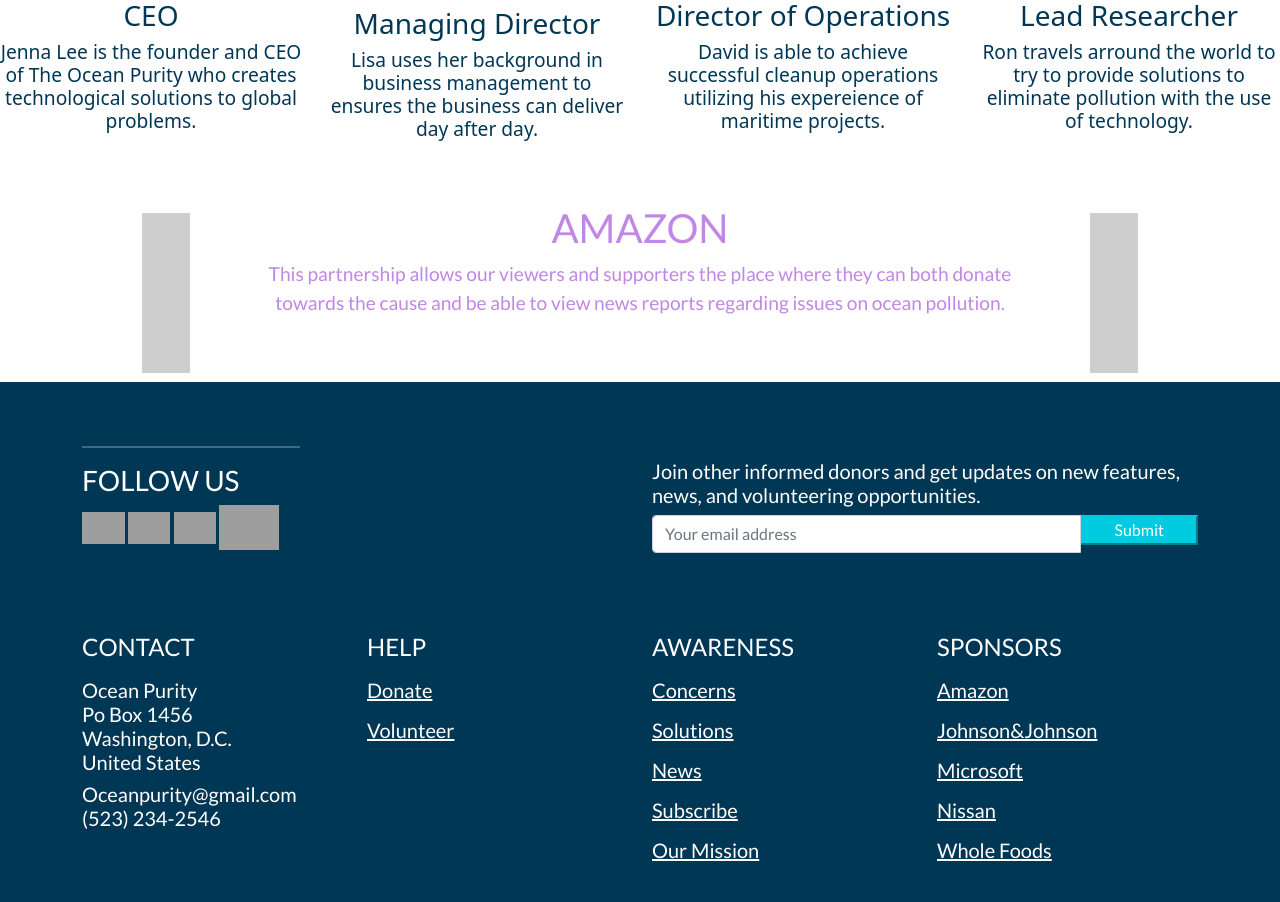
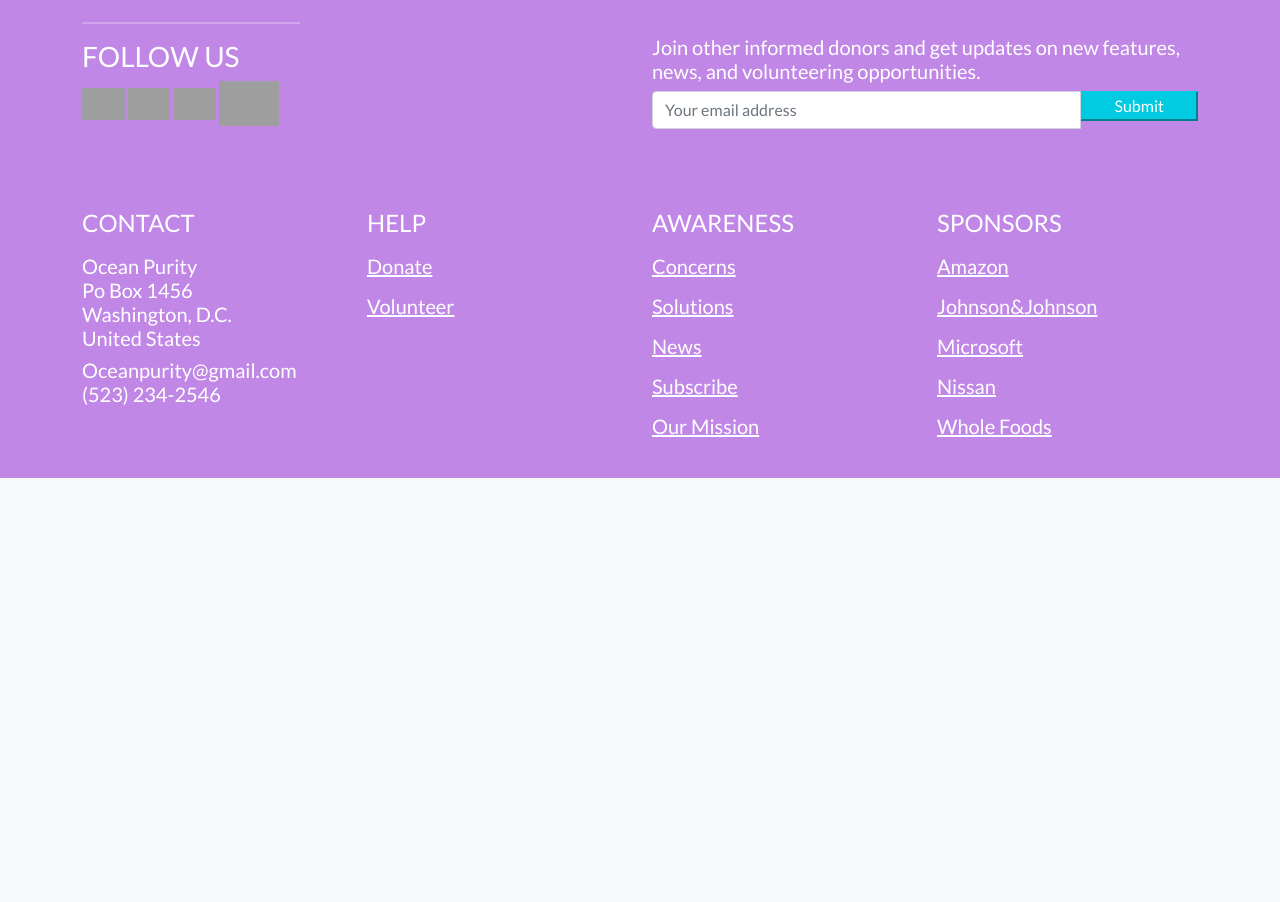
Before and after one commit to idaniaa/project, a Flask app: page / in a window 1280 px wide. Shown: the part 3302-4204 px from the top of the page. After the commit the page ends 3780 px from the top, so only its background shows below. Run offline with Flask 2, Linux system fonts and the light colour scheme; some libraries are stand-ins or nearby versions; grey boxes are pictures that could not be loaded.

Commit message:
add at 10:45

```diff
--- a/static/css/style.css
+++ b/static/css/style.css
@@ -204,7 +204,7 @@ body{
 }
 
 .h3tag{
-  color: lightblue;
+  color: #f2cd68;
   font-size:3rem;
   font-family: 'Lato', sans-serif;
   float:left;
@@ -227,7 +227,7 @@ body{
 /* problem */
 
 
-.left{
+/* .left{
    height:100vh;
    color:white;
    box-shadow: 0 200px 300px 0 rgba(0, 0, 0, 0.2), 0 200px 10px 0 rgba(0, 0, 0, 0.19);
@@ -238,10 +238,10 @@ body{
     font-family: 'Lato', sans-serif;
     font-size:1.2rem;
     text-shadow: 2px 2px 4px #000000;
-}
+} */
 
 
-.right{
+/* .right{
    background: linear-gradient( rgba(0, 0, 0, 0.5), rgba(0, 0, 0, 0.5) ), url('https://images.unsplash.com/photo-1568358278839-29bbf0089875?ixlib=rb-1.2.1&ixid=eyJhcHBfaWQiOjEyMDd9&auto=format&fit=crop&w=667&q=80');
    height:100vh;
    color:white;
@@ -253,7 +253,7 @@ body{
    font-size:1.2rem;
    text-shadow: 2px 2px 4px #000000;
 
-}
+} */
 
 
 
@@ -438,6 +438,11 @@ footer img{
 
 .donate1{
   cursor: pointer;
+  background-color: #C087E6;
+  color: white;
+  font-size: 2rem;
+  border-color: #ffffff;
+  /* margin-bottom: 0.5rem; */
 }
 
 @media screen and (max-height: 450px) {
--- a/templates/index.html
+++ b/templates/index.html
@@ -48,12 +48,17 @@
 
     <div class="home container-fuild">
      <div class="row" id="ad">
-         <!-- <img src="https://gp1.com/wp-content/uploads/2018/04/Homeless.jpg"> -->
+
        <div class="col-lg-12 text-center pt-3">
            <!-- donate button -->
-           <span class="donate1" onclick="openNav()"><h1>DONATE<img src="img/make-a-donation.svg"style="height:2rem;margin-bottom:0.7rem;"></h1></span>
+           <!-- <span class="donate1" onclick="openNav()"><h1>DONATE<img src="img/make-a-donation.svg"style="height:2rem;margin-bottom:0.7rem;"></h1></span> -->
+           <button type="submit" class="donate1" id="" data-toggle="modal" data-target="#exampleModalCenter">DONATE<i class="fas fa-donate"></i></button>
        </div>
+
+
      </div>
+
+
      <div class="row">
         <div class="opening col-lg-12 pl-5">
           <h1 id= "test">BUILDING<br>THE FUTURE</h1>
@@ -66,7 +71,7 @@
     <div class="info container-fuild" id="about">
      <div class="row" style="right:0">
         <div class="col-md-6 pt-5 pl-5 pr-5">
-           <hr style="height:0.1rem;background-color:#01cbe1;width:50%" align="left">
+           <hr style="height:0.1rem;background-color:#f2cd68;width:50%" align="left">
           <h3 class="h3tag">OUR MISSION</h3>
           <p class="ptag">
             Our mission is to keep our oceans as clean  as possible by creating solutions to current pollution issues and spreading awareness of oceanic issues. We hope to create healthy, rich and biodiverse oceans for future generations to enjoy.
@@ -75,7 +80,7 @@
 
         </div>
         <div class=" col-md-6 text-center" style="padding-top:5rem;">
-          <img src="https://image.flaticon.com/icons/svg/1890/1890107.svg" style=" height:20rem;width:25rem;padding-bottom:1rem;">
+          <img src="https://img.icons8.com/ios/452/helping-hand.png" style=" height:20rem;width:25rem;padding-bottom:1rem;">
        </div>
      </div>
     </div>
@@ -83,15 +88,16 @@
  <section class="problem container-fuild">
   <div class="row text-center">
     <div class="left col-md-6">
+        <!-- <img src="https://i.pinimg.com/originals/11/02/05/1102050d4bbe55645a73963d9667c6aa.jpg"> -->
       <h1 style="margin-top:10rem;text-shadow: rgba(0,0,0,.5) 0 1px 1px;"> Concerns</h1>
       <p style="text-align:justify;margin-left:1rem;margin-right:1rem;"> People around the world are unaware of the problems of certain items we use everyday. Plastic is everywhere: Soda Cans, Water Bottles, Straws, and Bags. For years now we have been told and aware that recycling is the best way of getting rid of waste in the best way possible and still 90% of global plastic is not being recycled. Oceans like the Antarctic ocean supports many sea creatures such as- Penguins, Whales, Fishes, and Seals.</p>
-     <a href="problem.html"><button type="button" class="btn btn-secondary">What's the problem?</button></a>
+     <!-- <a href="problem.html"><button type="button" class="btn btn-secondary">What's the problem?</button></a> -->
     </div>
 
      <div class="right col-md-6">
        <h1 style="margin-top:10rem;text-shadow: rgba(0,0,0,.5) 0 1px 1px;"> Solutions</h1>
        <p style="text-align:justify;margin-left:1rem;margin-right:1rem;">Reduce Carbon Footprint! Carbon dioxide, a known greenhouse gas, is making our oceans more acidic. This is contributing to the loss of corals on a global scale, as their calcium skeletons are weakened by the increasing acidity of the water. To fix this, leave no trash behind. As beach crowds increase, so does the amount of trash left behind or blown away. Be sure to properly reduce, reuse, and recycle anything you wish to dispose of.</p>
-      <a href="fix.html"> <button class="btn btn-rounded btn-primary">Join The Solution</button></a>
+      <!-- <a href="fix.html"> <button class="btn btn-rounded btn-primary">Join The Solution</button></a> -->
      </div>
     </div>
   </section>
@@ -146,10 +152,10 @@
     <section class="team2 container-fuild text-center mt-5 mb-5 ml-5 mr-5">
        <div class="row">
          <div class="col-md-3 pt-2">
-             <h3 style="color:#003755;">Jenna Lee</h3>
+             <h3 style="color:#C087E6;">Jenna Lee</h3>
             <img src="https://c.stocksy.com/a/xQS200/z9/585959.jpg?1567354104" style="height:11rem;border-radius:10px;width:17rem;">
-            <h3 style="color:#003755;">CEO<h3>
-           <p  class="" style="color:#003755;font-size:1.2rem;">Jenna Lee is the founder and CEO of The Ocean Purity who creates technological solutions to global problems.
+            <h3 style="color:#C087E6;">CEO<h3>
+           <p  class="" style="color:#C087E6;font-size:1.2rem;">Jenna Lee is the founder and CEO of The Ocean Purity who creates technological solutions to global problems.
             </p>
            <!-- <img src="img/linkedin.svg" style="height:2rem;">
            <img src="img/facebook1.svg" style="height:2rem;"> -->
@@ -157,30 +163,30 @@
           </div>
 
           <div class="col-md-3 pt-2">
-             <h3 style="color:#003755;">Lisa Rodriguez <h3>
+             <h3 style="color:#C087E6;">Lisa Rodriguez <h3>
             <img src="https://www.hnmagazine.com/wp-content/uploads/2017/03/Fotolia_129294808_Subscription_Monthly_M.jpg" style="height:11rem;border-radius:10px;width:17rem;">
-            <h3 style="color:#003755;">Managing Director<h3>
-            <p class="" style="color:#003755;font-size:1.2rem;">Lisa uses her background in business management to ensures the business can deliver day after day.</p>
+            <h3 style="color:#C087E6;">Managing Director<h3>
+            <p class="" style="color:#C087E6;font-size:1.2rem;">Lisa uses her background in business management to ensures the business can deliver day after day.</p>
              <!-- <img src="img/linkedin.svg" style="height:2rem;">
            <img src="img/facebook1.svg" style="height:2rem;"> -->
           </div>
 
           <div class="col-md-3 pt-2">
-             <h3 style="color:#003755;">David Okolo</h3>
+             <h3 style="color:#C087E6;">David Okolo</h3>
             <img src="https://diversityuk.org/wp-content/uploads/2017/08/Black-Businessman-Image-copyright-of-iStockPhoto-Getty-Images.-665x444.jpg" style="height:11rem;border-radius:10px;width:17rem;">
-            <h3 style="color:#003755;"> Director of Operations<h3>
-            <p  class="" style="color:#003755;font-size:1.2rem;"<p> David is able to achieve successful cleanup operations utilizing his expereience of maritime projects.
+            <h3 style="color:#C087E6;"> Director of Operations<h3>
+            <p  class="" style="color:#C087E6;font-size:1.2rem;"<p> David is able to achieve successful cleanup operations utilizing his expereience of maritime projects.
 </p>
             <!-- <img src="img/linkedin.svg" style="height:2rem;">
            <img src="img/facebook1.svg" style="height:2rem;"> -->
           </div>
 
           <div class="col-md-3 pt-2">
-             <h3 style="color:#003755;">Ron Burgundy</h3>
+             <h3 style="color:#C087E6;">Ron Burgundy</h3>
             <img src="https://d39l2hkdp2esp1.cloudfront.net/img/photo/136822/136822_00_2x.jpg" style="height:11rem;border-radius:10px;width:17rem;">
-            <h3 style="color:#003755;">Lead Researcher
+            <h3 style="color:#C087E6;">Lead Researcher
 <h3>
-            <p  class="" style="color:#003755;font-size:1.2rem;">Ron travels arround the world to try to provide solutions to eliminate pollution with the use of technology.</p>
+            <p  class="" style="color:#C087E6;font-size:1.2rem;">Ron travels arround the world to try to provide solutions to eliminate pollution with the use of technology.</p>
              <!-- <img src="img/linkedin.svg" style="height:2rem;">
            <img src="img/facebook1.svg" style="height:2rem;"> -->
           </div>
@@ -225,7 +231,7 @@
   </a>
 </div>
    </section>
-<footer style="background-color:#003755;padding-bottom:2rem;">
+<footer style="background-color:#C087E6;padding-bottom:2rem;">
   <div class="foot container">
     <div class="row">
       <div class="col-md-6">
@@ -248,13 +254,13 @@
   <div class="modal-dialog modal-dialog-centered" role="document">
     <div class="modal-content">
       <div class="modal-header">
-        <h5 class="modal-title" id="exampleModalCenterTitle" style="color:#024469;font-size: 1.2rem; font-family: 'Lato', sans-serif;float:left;">Thank You For Joining Ocean Purity!</h5>
+        <h5 class="modal-title" id="exampleModalCenterTitle" style="color:#C087E6;font-size: 1.2rem; font-family: 'Lato', sans-serif;float:left;">THANK YOU FOR YOUR GENEROUS DONATION</h5>
         <button type="button" class="close" data-dismiss="modal" aria-label="Close">
           <span aria-hidden="true">&times;</span>
         </button>
       </div>
       <div class="modal-body">
-        <p style="color:#024469;font-family: 'Lato', sans-serif;float:left">You will now be added to our mailing list. </p>
+        <p style="color:#C087E6;font-family: 'Lato', sans-serif;float:left">You are contributing to a cause that will change the world.</p>
       </div>
       <div class="modal-footer">
         <button type="button" class="btn btn-secondary" data-dismiss="modal">Close</button>
```
